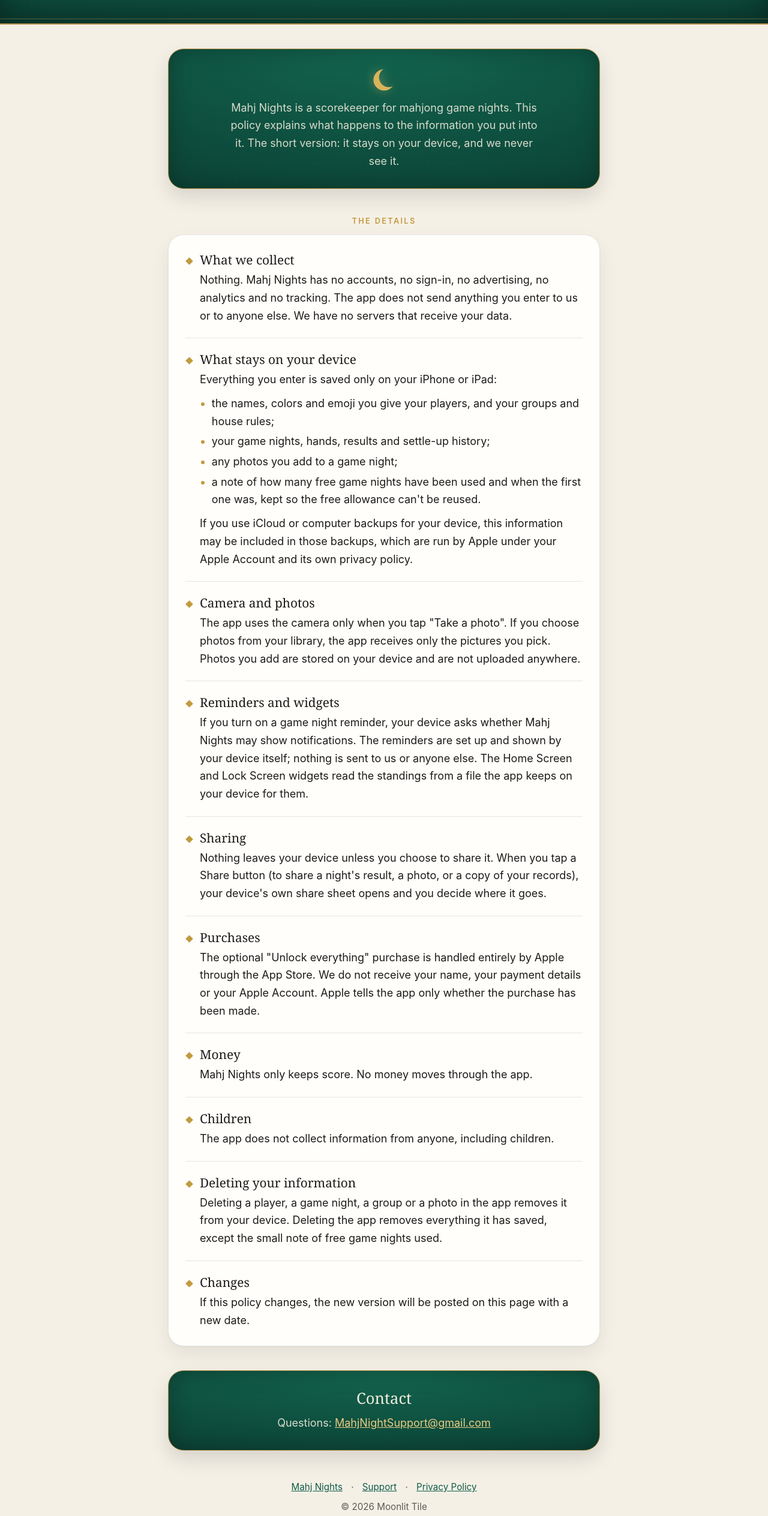
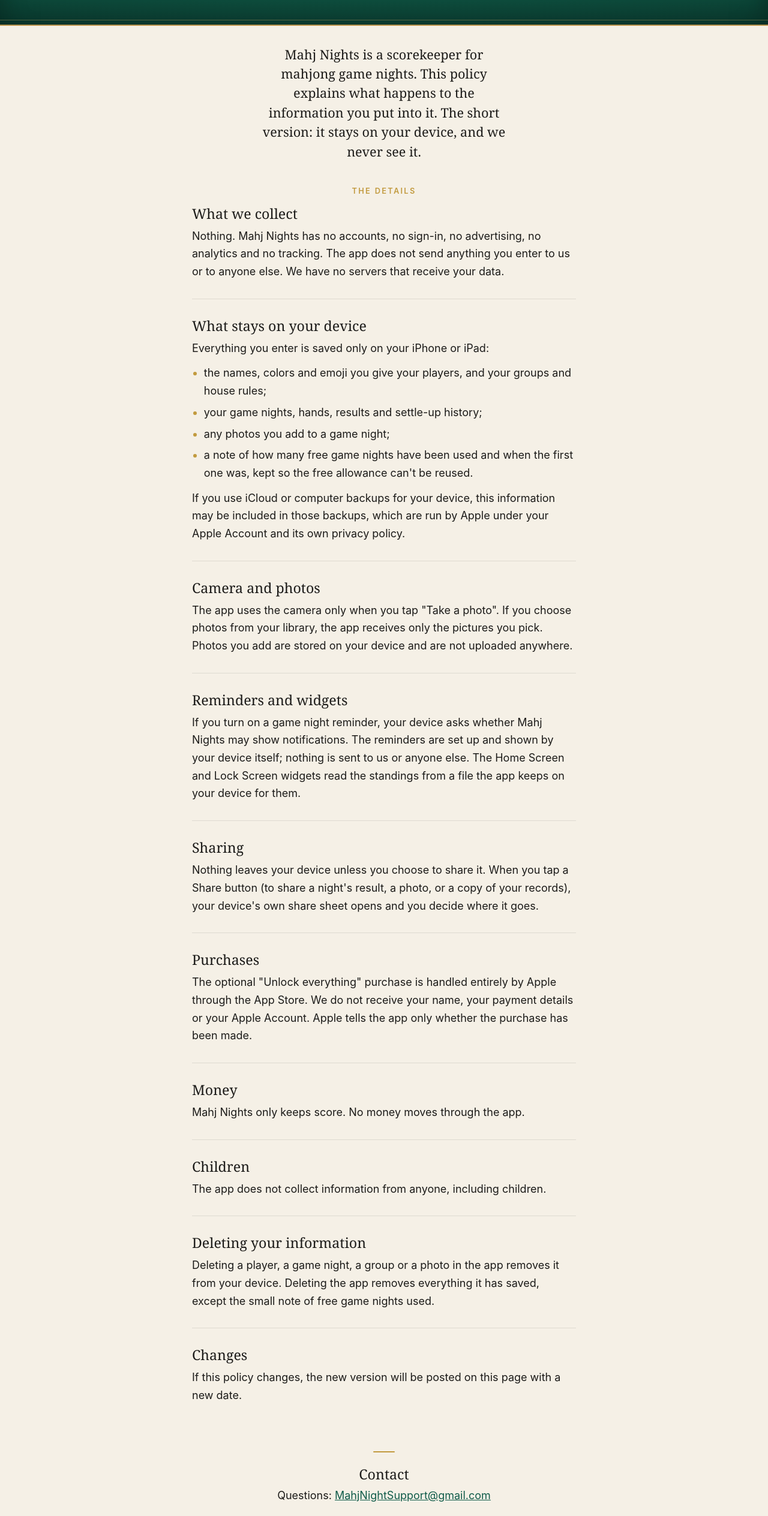
Before and after one commit to MahjNight/mahjnight, a plain HTML site: page privacy.html in a window 1280 px wide. Shown: the part 207-2735 px from the top of the page at 60% size. Drawn offline with Linux system fonts and the light colour scheme.

Commit message:
Add files via upload

```diff
--- a/privacy.html
+++ b/privacy.html
@@ -79,22 +79,12 @@
 .moon { width: calc(var(--t) * 1.25); height: calc(var(--t) * 1.25); margin: 0 calc(var(--t) * 0.2);
         filter: drop-shadow(0 0 calc(var(--t) * 0.25) rgba(232, 196, 110, 0.45)); }
 .table h1 { font-size: clamp(2rem, 6vw, 2.8rem); }
-.table .subtitle { margin: 8px 0 0; color: rgba(244, 238, 223, 0.82); }
+.table .subtitle { margin: 10px auto 0; max-width: 40ch; color: rgba(244, 238, 223, 0.86); font-size: 1.1rem; }
+.table .subtitle a { color: #EBCB82; }
 
-main { padding: 40px 0 24px; }
+main { padding: 24px 0 24px; }
 
-/* A felt card for contact and for the short version of the policy. */
-.felt-card {
-  text-align: center; color: var(--on-felt);
-  background: radial-gradient(120% 140% at 50% 0%, var(--felt) 0%, var(--felt-deep) 100%);
-  border: 1.5px solid var(--brass); border-radius: 26px;
-  padding: 30px 26px;
-  box-shadow: inset 0 0 36px rgba(0, 0, 0, 0.25), 0 14px 32px rgba(0, 0, 0, 0.12);
-}
-.felt-card h2 { font-size: 1.6rem; }
-.felt-card p { margin: 10px auto 0; max-width: 46ch; color: rgba(244, 238, 223, 0.88); }
-.felt-card .moon { --t: 34px; display: block; margin: 0 auto 8px; }
-.felt-card a { color: #EBCB82; }
+/* The Email us button on the felt header, like welcome.html's download button. */
 .pill {
   display: inline-flex; align-items: center; gap: 10px;
   margin-top: 20px; padding: 14px 26px; min-height: 60px;
@@ -107,31 +97,36 @@
 .pill svg { width: 20px; height: 20px; flex: none; }
 
 .eyebrow {
-  display: block; text-align: center; margin: 48px 0 16px;
+  display: block; text-align: center; margin: 44px 0 8px;
   font: 600 0.8rem/1 var(--sans); letter-spacing: 0.18em; text-transform: uppercase;
   color: var(--gold);
 }
 
-/* Questions (or policy sections) as rows in one card. */
-.rows {
-  background: var(--card); border: 1px solid var(--line); border-radius: 26px;
-  padding: 6px 28px;
-  box-shadow: inset 0 1px 0 rgba(255, 255, 255, 0.6), 0 1px 2px rgba(0,0,0,.05), 0 14px 32px rgba(0,0,0,.07);
-}
-.rows section { padding: 22px 0 22px 24px; border-bottom: 1px solid var(--line); position: relative; }
+/* Questions (or policy sections) straight on the page, like welcome.html:
+   room to breathe, a fine line between them, no boxes. */
+.rows { max-width: 640px; margin: 0 auto; }
+.rows section { padding: 30px 0; border-bottom: 1px solid var(--line); }
+.rows section:first-child { padding-top: 8px; }
 .rows section:last-child { border-bottom: 0; }
-.rows section::before { /* a small gold diamond, like the app's Help pages */
-  content: ""; position: absolute; left: 2px; top: 33px;
-  width: 9px; height: 9px; background: var(--gold); transform: rotate(45deg);
-}
-.rows h2 { font-size: 1.3rem; margin-bottom: 6px; }
-.rows p, .rows ul { margin: 0 0 10px; }
+.rows h2 { font-size: 1.45rem; margin-bottom: 8px; }
+.rows p, .rows ul { margin: 0 0 12px; }
 .rows p:last-child, .rows ul:last-child { margin-bottom: 0; }
 .rows ul { padding-left: 1.1em; }
-.rows li { margin-bottom: 4px; }
+.rows li { margin-bottom: 6px; }
 .rows li::marker { color: var(--gold); }
 
-.closing { margin-top: 40px; }
+/* The opening paragraph of the privacy policy, larger, in the serif face. */
+.opening {
+  max-width: 34ch; margin: 8px auto 0; text-align: center;
+  font: 1.35rem/1.5 var(--serif);
+}
+
+/* Contact at the end: a short gold line, then the words, centered. */
+.contact { text-align: center; margin: 48px auto 0; }
+.contact::before { content: ""; display: block; width: 36px; height: 2px; background: var(--gold); margin: 0 auto 22px; border-radius: 2px; }
+.contact h2 { font-size: 1.45rem; margin-bottom: 6px; }
+.contact p { margin: 0; }
+
 
 footer { text-align: center; color: var(--quiet); font-size: 0.95rem; padding: 24px 20px 56px; }
 footer nav a { margin: 0 10px; }
@@ -139,10 +134,8 @@
 
 @media (max-width: 560px) {
   .table { padding: 32px 0 36px; }
-  .rows { padding: 4px 20px; border-radius: 22px; }
-  .rows section { padding: 18px 0 18px 22px; }
-  .rows section::before { top: 28px; }
-  .felt-card { padding: 26px 20px; }
+  .rows section { padding: 24px 0; }
+  .opening { font-size: 1.2rem; }
 }
   </style>
 </head>
@@ -161,10 +154,7 @@
 </header>
 
 <main class="wrap">
-  <div class="felt-card">
-    <svg class="moon" viewBox="0 0 100 100" aria-hidden="true"><defs><mask id="bite2"><rect width="100" height="100" fill="#fff"/><circle cx="68" cy="40" r="38" fill="#000"/></mask></defs><circle cx="50" cy="50" r="42" fill="#D9B45A" mask="url(#bite2)"/></svg>
-    <p>Mahj Nights is a scorekeeper for mahjong game nights. This policy explains what happens to the information you put into it. The short version: it stays on your device, and we never see it.</p>
-  </div>
+  <p class="opening">Mahj Nights is a scorekeeper for mahjong game nights. This policy explains what happens to the information you put into it. The short version: it stays on your device, and we never see it.</p>
 
   <span class="eyebrow">The details</span>
   <div class="rows">
@@ -226,7 +216,7 @@
     </section>
   </div>
 
-  <div class="felt-card closing">
+  <div class="contact">
     <h2>Contact</h2>
     <p>Questions: <a href="mailto:MahjNightSupport@gmail.com">MahjNightSupport@gmail.com</a></p>
   </div>
```
Also changed, not shown: index.html (+30 -42 lines).
